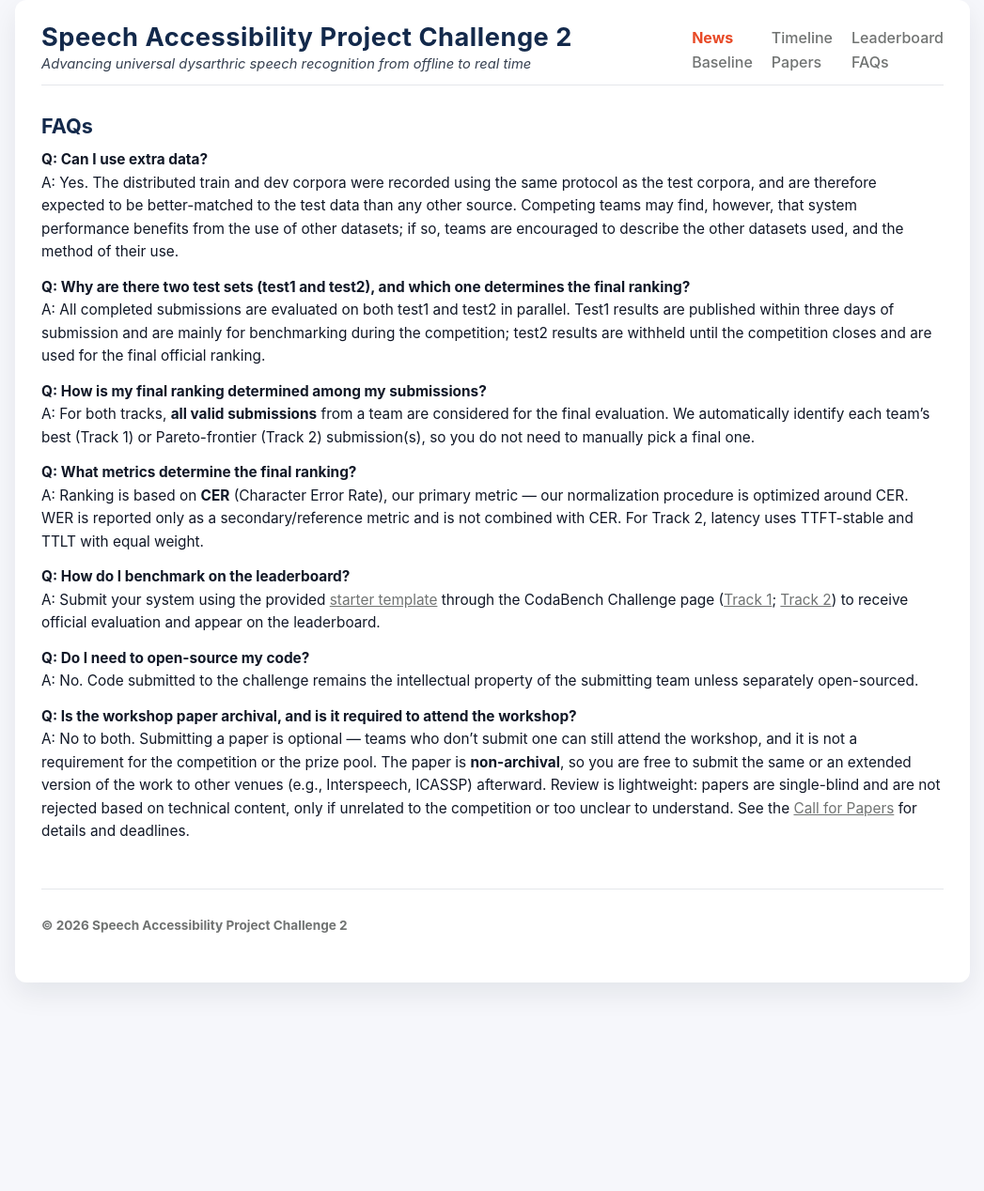
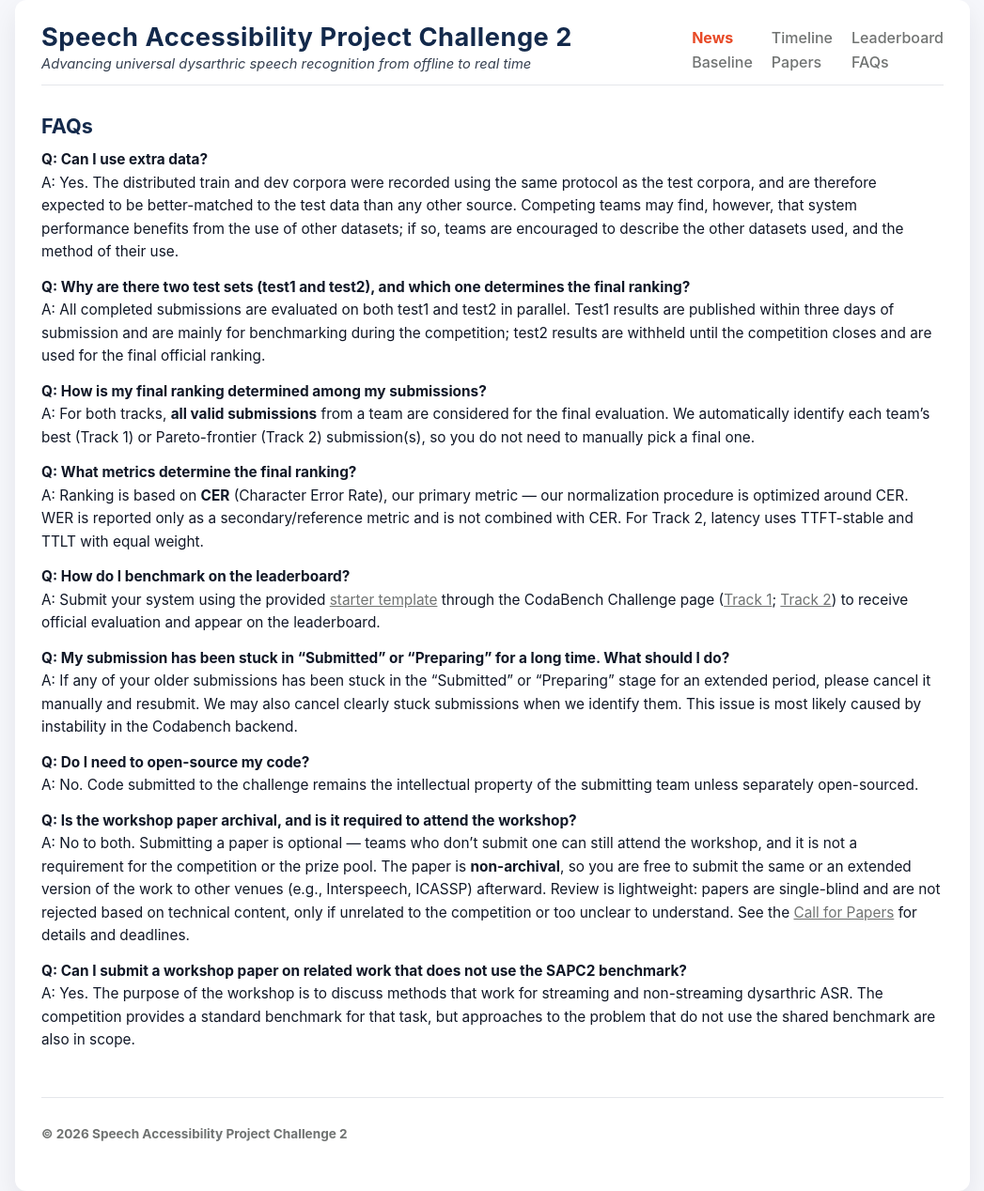
Before and after one commit to xiuwenz2/SAPC2-website, a Jekyll site: the page built from pages/faqs.md, in a window 1280 px wide. Shown: the whole page at 94% size, without its empty margins (116-1163 px from the left). Built offline with Jekyll 4.4.1, drawn with Linux system fonts in a browser that asks for light colours; before the commit the page ends 1046 px from its top, so only the background shows below that.

Commit message:
add faqs

```diff
--- a/pages/faqs.md
+++ b/pages/faqs.md
@@ -34,6 +34,12 @@ not combined with CER. For Track 2, latency uses TTFT-stable and TTLT with equal
 A: Submit your system using the provided <a href="https://github.com/xiuwenz2/SAPC-template">starter template</a> through the CodaBench Challenge page
 (<a href="https://www.codabench.org/competitions/14176">Track 1</a>; <a href="https://www.codabench.org/competitions/14177">Track 2</a>) to receive official evaluation and appear on the leaderboard.
 
+**Q: My submission has been stuck in "Submitted" or "Preparing" for a long time. What should I do?**
+A: If any of your older submissions has been stuck in the "Submitted" or "Preparing" stage for an
+extended period, please cancel it manually and resubmit. We may also cancel clearly stuck
+submissions when we identify them. This issue is most likely caused by instability in the
+Codabench backend.
+
 **Q: Do I need to open-source my code?**
 A: No. Code submitted to the challenge remains the intellectual property of the submitting
 team unless separately open-sourced.
@@ -46,3 +52,8 @@ venues (e.g., Interspeech, ICASSP) afterward. Review is lightweight: papers are
 are not rejected based on technical content, only if unrelated to the competition or too unclear
 to understand. See the <a href="{{ site.baseurl }}/papers/">Call for Papers</a> for details and
 deadlines.
+
+**Q: Can I submit a workshop paper on related work that does not use the SAPC2 benchmark?**
+A: Yes. The purpose of the workshop is to discuss methods that work for streaming and
+non-streaming dysarthric ASR. The competition provides a standard benchmark for that task, but
+approaches to the problem that do not use the shared benchmark are also in scope.
```
